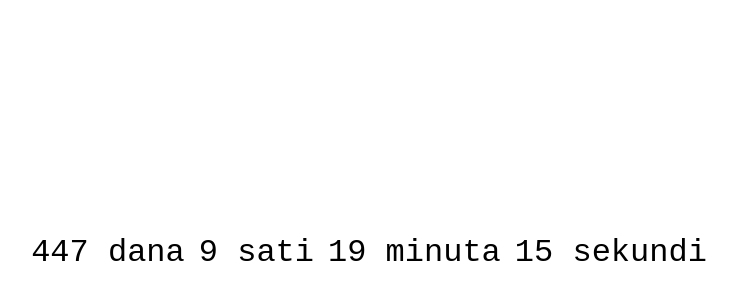
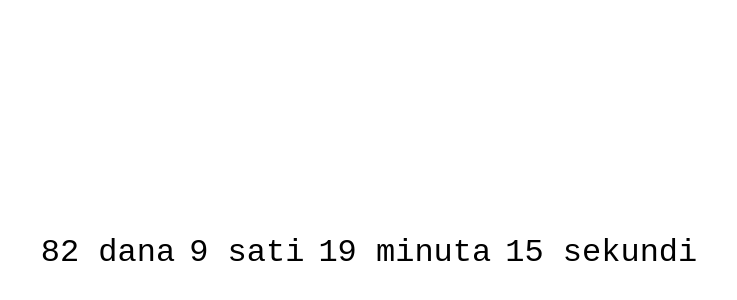
Before and after one commit to Danilo-Zekovic/zemo, a Gatsby site: page /tamara in a window 1280 px wide. Shown: the part 148-448 px from the top of the page, without its empty margins (271-1008 px from the left). Built offline with nearby package versions, Linux system fonts and the light colour scheme; Gatsby itself is replaced by a stand-in of ours.

Commit message:
Update dependencies and fix countdown component bug.

```diff
--- a/package.json
+++ b/package.json
@@ -14,13 +14,13 @@
     "test": "echo \"Write tests! -> https://gatsby.dev/unit-testing\" && exit 1"
   },
   "dependencies": {
-    "gatsby": "^3.3.0",
+    "gatsby": "^4.5.3",
     "react": "^17.0.2",
     "react-confetti": "^6.0.1",
     "react-dom": "^17.0.2"
   },
   "devDependencies": {
-    "prettier": "^2.2.1"
+    "prettier": "^2.5.1"
   },
   "repository": {
     "type": "git",
--- a/src/components/Countdown/index.tsx
+++ b/src/components/Countdown/index.tsx
@@ -19,7 +19,7 @@ const intervalsLocale = {
 }
 
 const getYear = (today: Date, month: number, day: number) => {
-  if ((today.getMonth() + 1) <= month && today.getDate() <= day) {
+  if ((today.getMonth() + 1) <= month || ((today.getMonth() + 1) === month && today.getDate() <= day)) {
     return today.getFullYear()
   }
 
```
Also changed, not shown: 2 other files.
